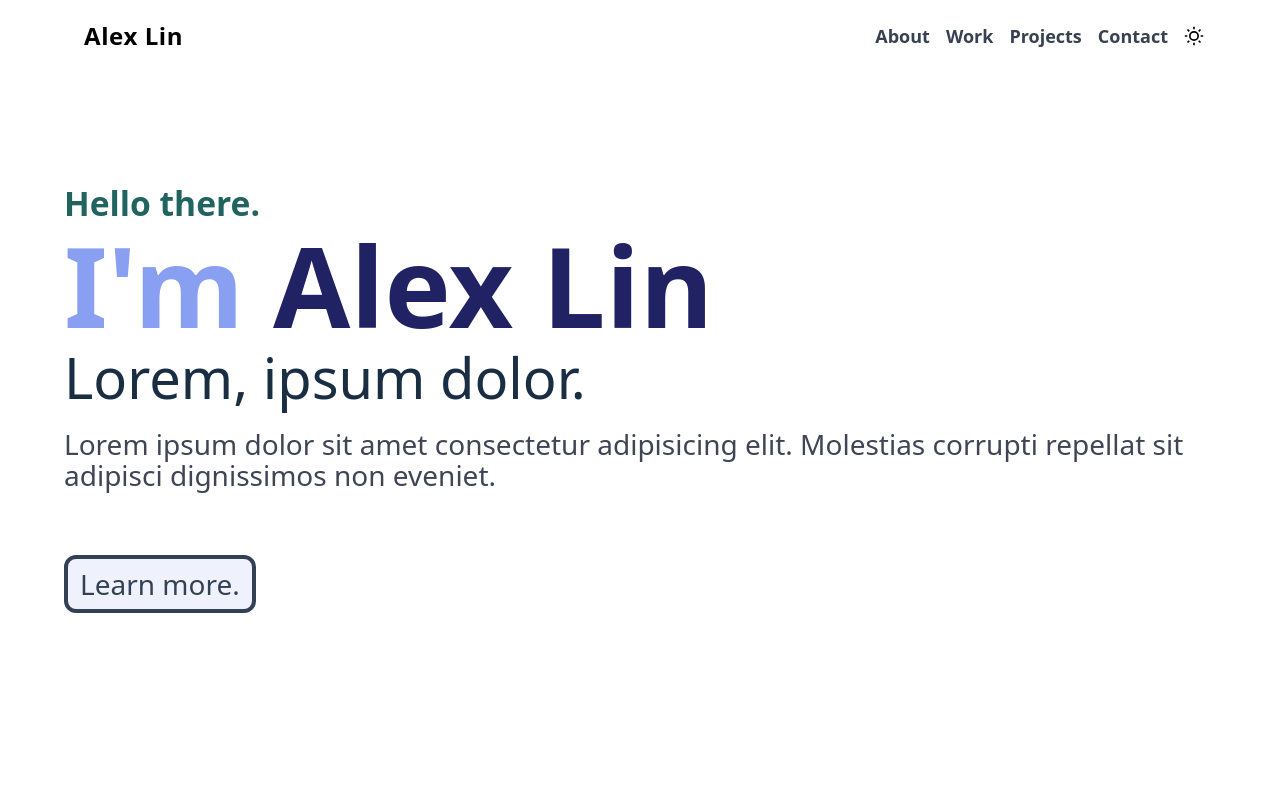
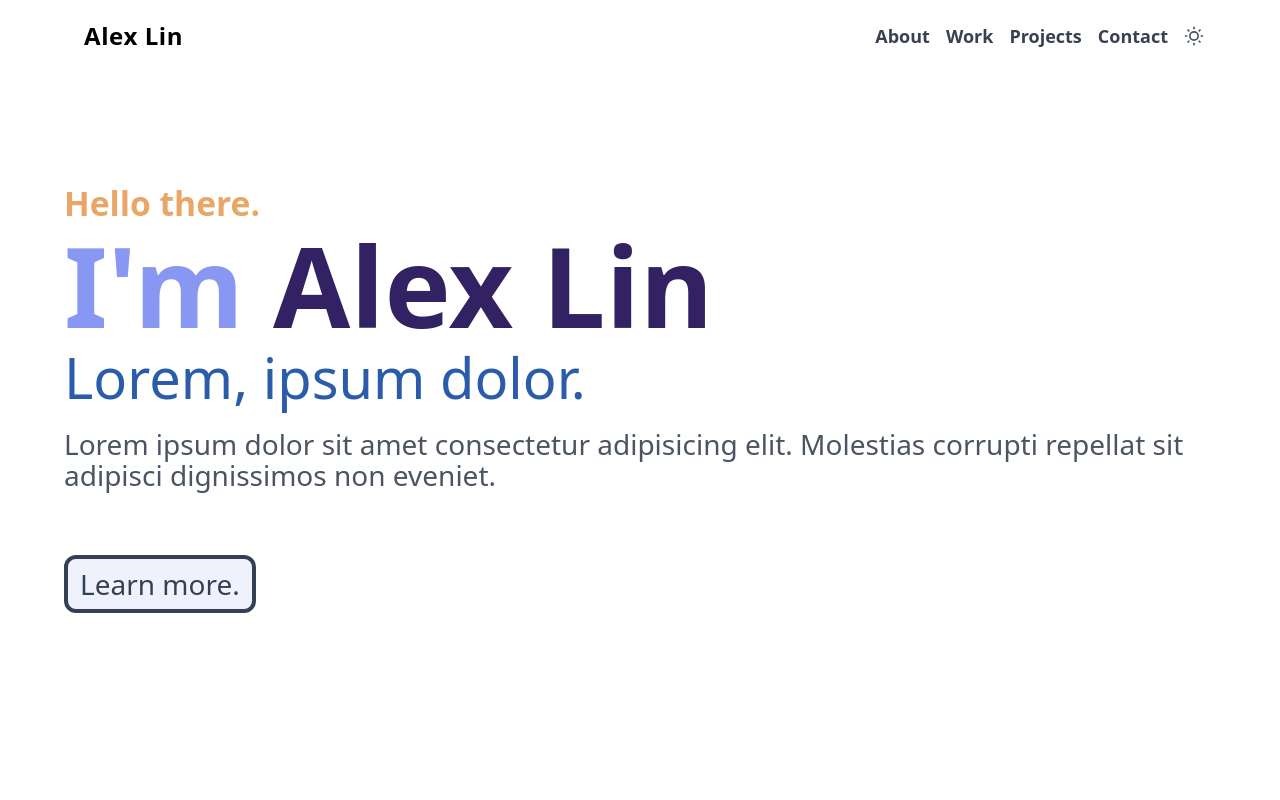
Before and after one commit to alxn3/personal-website-oldv2, a Next.js app: page / in a window 1280 px wide. Shown: the top 800 px of the page. Built offline with nearby package versions, Linux system fonts and the light colour scheme.

Commit message:
Adjust styles and colors

```diff
--- a/src/components/sections/hero.tsx
+++ b/src/components/sections/hero.tsx
@@ -6,7 +6,7 @@ const Hero = () => {
     <div className="flex flex-col items-center justify-center h-full">
       <div className="text-[min(14vw,7rem)] leading-none">
         <div className="mb-12 space-y-2">
-          <p className="text-[0.3em] font-bold text-accent-800 dark:text-accent-300">
+          <p className="text-[0.3em] font-bold text-accent-300">
             Hello there.
           </p>
           <h1 className="font-semibold text-primary-200 dark:text-primary-700">
@@ -15,10 +15,10 @@ const Hero = () => {
               Alex Lin
             </span>
           </h1>
-          <h2 className="text-[0.5em] text-secondary-900 dark:text-secondary-300">
+          <h2 className="text-[0.5em] text-secondary-600 dark:text-secondary-300">
             Lorem, ipsum dolor.
           </h2>
-          <p className="text-[0.25em] font-normal text-slate-900/80 dark:text-slate-200/80 leading-[1.1em] py-4">
+          <p className="text-[0.25em] font-normal leading-[1.1em] py-4">
             Lorem ipsum dolor sit amet consectetur adipisicing elit. Molestias
             corrupti repellat sit adipisci dignissimos non eveniet.
           </p>
--- a/src/styles/globals.css
+++ b/src/styles/globals.css
@@ -13,18 +13,18 @@ html {
 }
 
 :root {
-  --color-primary: 233;
-  --color-secondary: 203;
-  --color-accent: 173;
+  --color-primary: 243;
+  --color-secondary: 213;
+  --color-accent: 37;
 }
 
 html.dark {
   color-scheme: dark;
-  --color-primary: 357;
-  --color-secondary: 27;
-  --color-accent: 47;
+  --color-primary: 37;
+  --color-secondary: 17;
+  --color-accent: 227;
 }
 
 body {
-  @apply transition-colors bg-white dark:bg-gray-900;
+  @apply transition-colors bg-white dark:bg-gray-900 text-slate-800/80 dark:text-slate-200/80;
 }
--- a/tailwind.config.js
+++ b/tailwind.config.js
@@ -42,17 +42,17 @@ module.exports = {
     extend: {
       colors: {
         primary: generateSwatch('--color-primary', {
-          hueShift: [10, -10],
+          hueShift: [20, -20],
           saturation: [40, 90],
           luminiosity: [10, 90],
         }),
         secondary: generateSwatch('--color-secondary', {
-          hueShift: [10, -20],
+          hueShift: [20, -20],
           saturation: [40, 90],
           luminiosity: [10, 90],
         }),
         accent: generateSwatch('--color-accent', {
-          hueShift: [10, -30],
+          hueShift: [20, -20],
           saturation: [40, 90],
           luminiosity: [10, 90],
         }),
```
